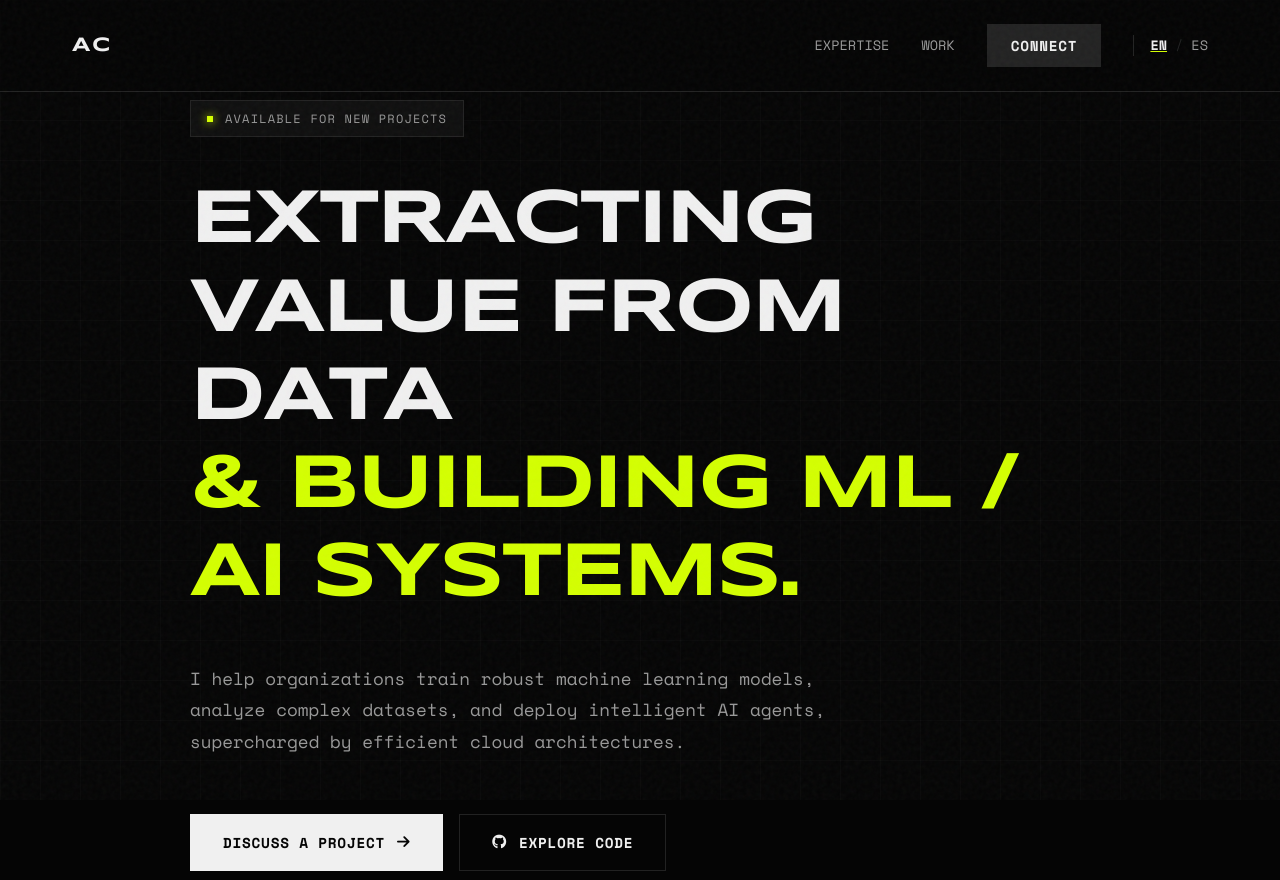
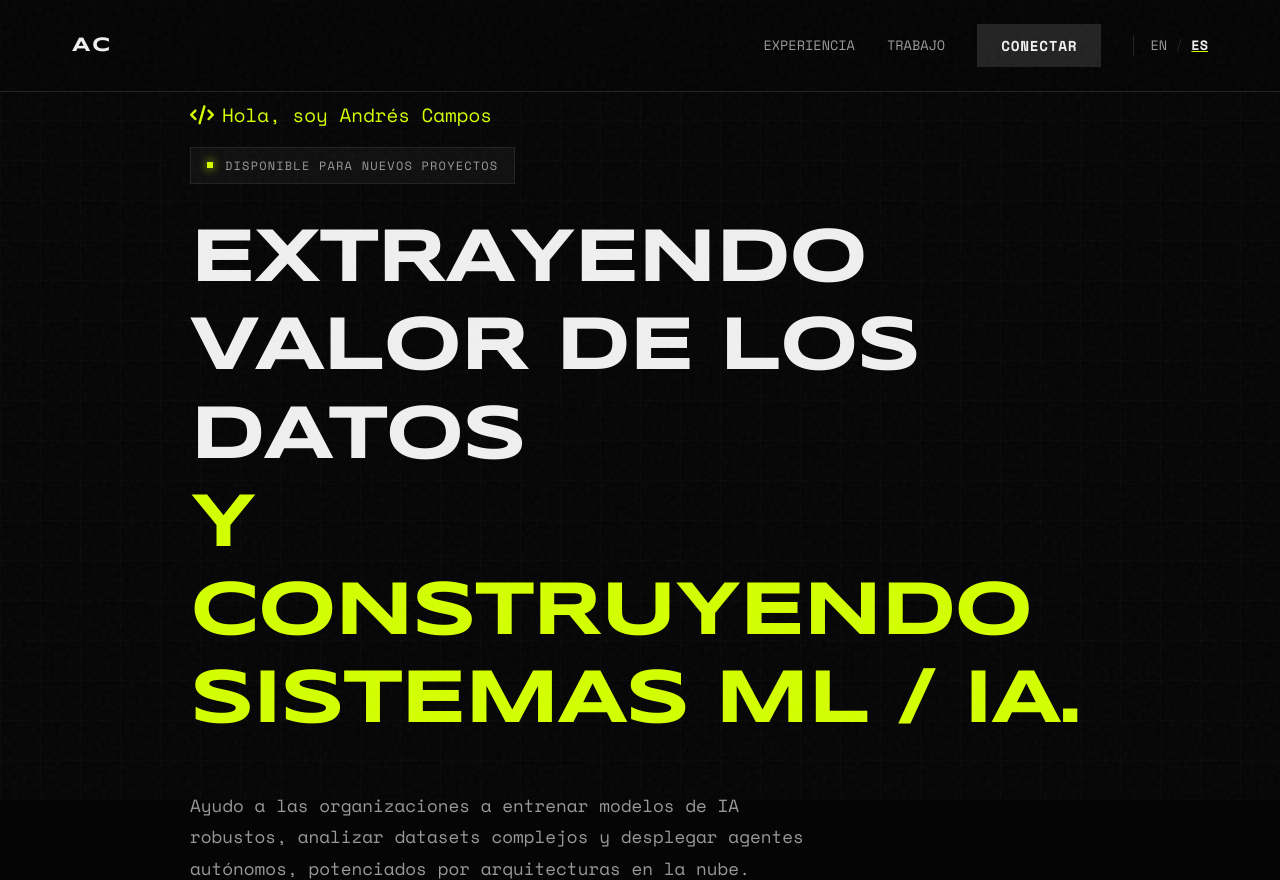
Before and after one commit to lacamposm/lacamposm-profile, a FastAPI app: page / in a window 1280 px wide. Shown: the top 880 px of the page. Run offline with FastAPI, Linux system fonts and the light colour scheme.

Commit message:
feat: use spanish as default language and add personal greeting to hero

```diff
--- a/ui/app.py
+++ b/ui/app.py
@@ -16,6 +16,7 @@ translations = {
         "nav_work": "Work",
         "nav_connect": "Connect",
         "badge_available": "Available for new projects",
+        "hero_greeting": "Hi, I'm Andres Campos",
         "hero_title_1": "Extracting Value from Data",
         "hero_title_2": "& Building ML / AI Systems.",
         "hero_tagline": "I help organizations train robust machine learning models, analyze complex datasets, and deploy intelligent AI agents, supercharged by efficient cloud architectures.",
@@ -55,6 +56,7 @@ translations = {
         "nav_work": "Trabajo",
         "nav_connect": "Conectar",
         "badge_available": "Disponible para nuevos proyectos",
+        "hero_greeting": "Hola, soy Andrés Campos",
         "hero_title_1": "Extrayendo Valor de los Datos",
         "hero_title_2": "y Construyendo Sistemas ML / IA.",
         "hero_tagline": "Ayudo a las organizaciones a entrenar modelos de IA robustos, analizar datasets complejos y desplegar agentes autónomos, potenciados por arquitecturas en la nube.",
@@ -90,9 +92,9 @@ translations = {
 }
 
 @app.get('/', response_class=HTMLResponse)
-async def index(request: Request, lang: str = 'en'):
+async def index(request: Request, lang: str = 'es'):
     if lang not in ['en', 'es']:
-        lang = 'en'
+        lang = 'es'
 
     content = translations[lang].copy()
     content['current_lang'] = lang
--- a/ui/templates/index.html
+++ b/ui/templates/index.html
@@ -39,7 +39,10 @@
     <header class="hero">
         <div class="container hero-content">
             <div class="hero-text fade-up">
-                <div class="availability-badge">
+                <div class="hero-intro">
+                    <span class="greeting-text" style="font-family: 'Space Mono', monospace; color: var(--accent); font-size: 1.2rem; display: block; margin-bottom: 1rem;"><i class="fa-solid fa-code" style="margin-right: 8px;"></i>{{ hero_greeting }}</span>
+                </div>
+                <div class="availability-badge" style="margin-bottom: 2rem;">
                     <span class="status-indicator"></span> {{ badge_available }}
                 </div>
                 <h1 class="glitch" data-text="{{ hero_title_1 }}">
```
